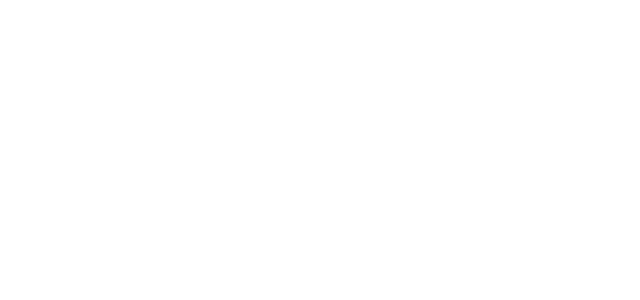
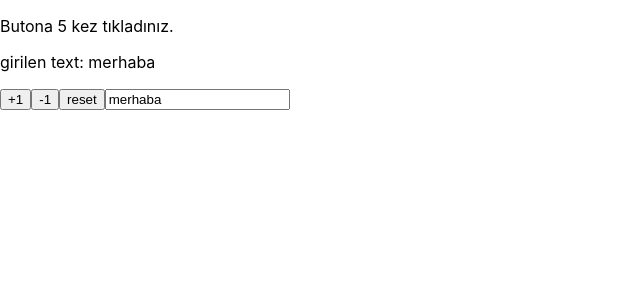
Before and after one commit to CherokeeX/react-hooks, a React (Create React App) app: page / in a window 1280 px wide. Shown: the top 300 px of the page, without its empty margins (0-640 px from the left). Built offline with nearby package versions, Linux system fonts and the light colour scheme.

Commit message:
6_2_useState

```diff
--- a/src/App.js
+++ b/src/App.js
@@ -1,11 +1,40 @@
 // class component => state (Component), lifecycle
 // function component + state (hooks)
 
-function App() {
+import { useState } from "react";
+
+// import { Component } from "react";
+
+// class App extends Component {
+//   constructor(props) {
+//     super(props);
+//     this.state = {
+//       count: 0
+//     }
+//   }
+
+//   render() {
+//     return (
+//       <>
+//         <p>Butona { this.state.count } kez tıkladınız.</p>
+//         <button onClick={ () => this.setState({ count: this.state.count + 1 }) }>+1</button>
+//       </>
+//     );
+//   }
+// }
+
+function App(props) {
+  const [count, setCount] = useState(props.count);
+  const [text, setText] = useState(props.text);
   return (
-    <div className="App">
-
-    </div>
+    <>
+      <p>Butona { count } kez tıkladınız.</p>
+      <p>girilen text: { text }</p>
+      <button onClick={ () => setCount(count + 1) }>+1</button>
+      <button onClick={ () => setCount(count - 1) }>-1</button>
+      <button onClick={ () => setCount(props.count) }>reset</button>
+      <input type="text" value={ text } onChange={ (e) => setText(e.target.value) }/>
+    </>
   );
 }
 
--- a/src/index.js
+++ b/src/index.js
@@ -7,7 +7,7 @@ import reportWebVitals from './reportWebVitals';
 const root = ReactDOM.createRoot(document.getElementById('root'));
 root.render(
   <React.StrictMode>
-    <App />
+    <App count={5} text={ 'merhaba' }/>
   </React.StrictMode>
 );
 
```
